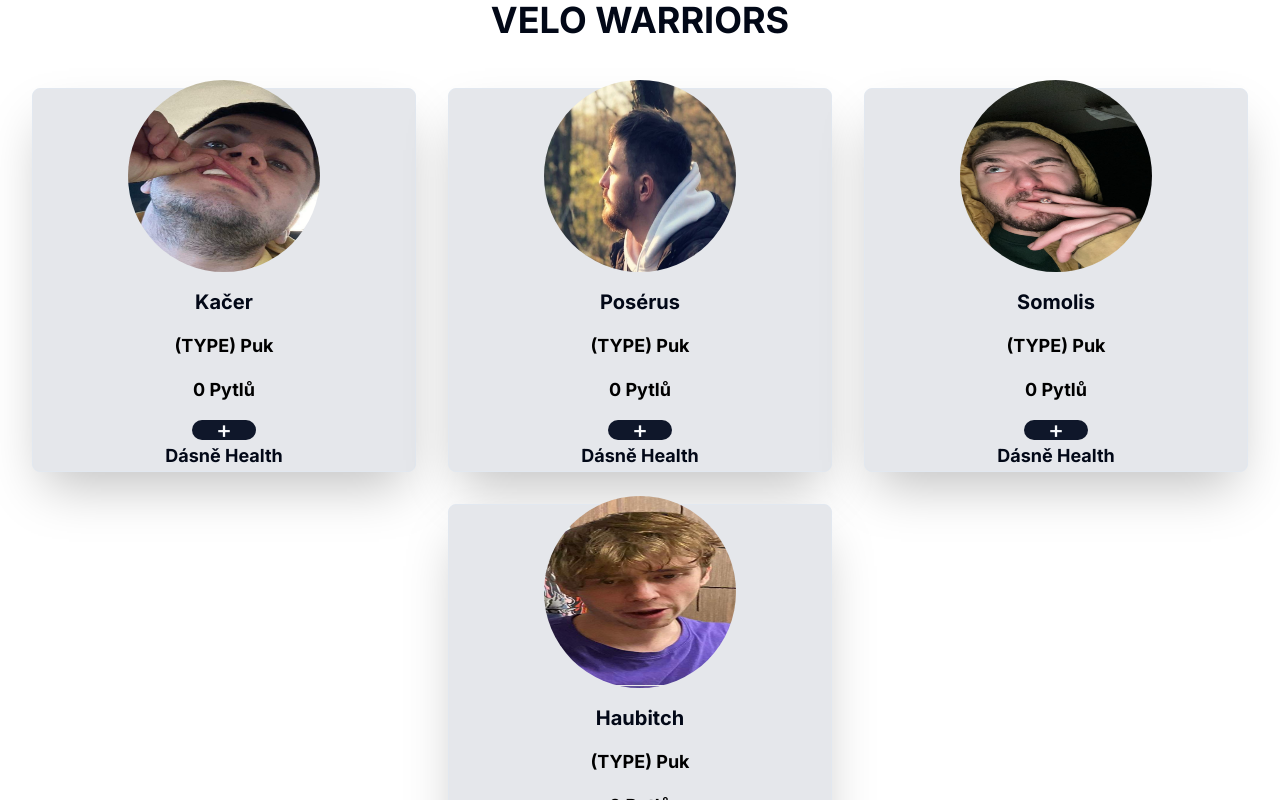
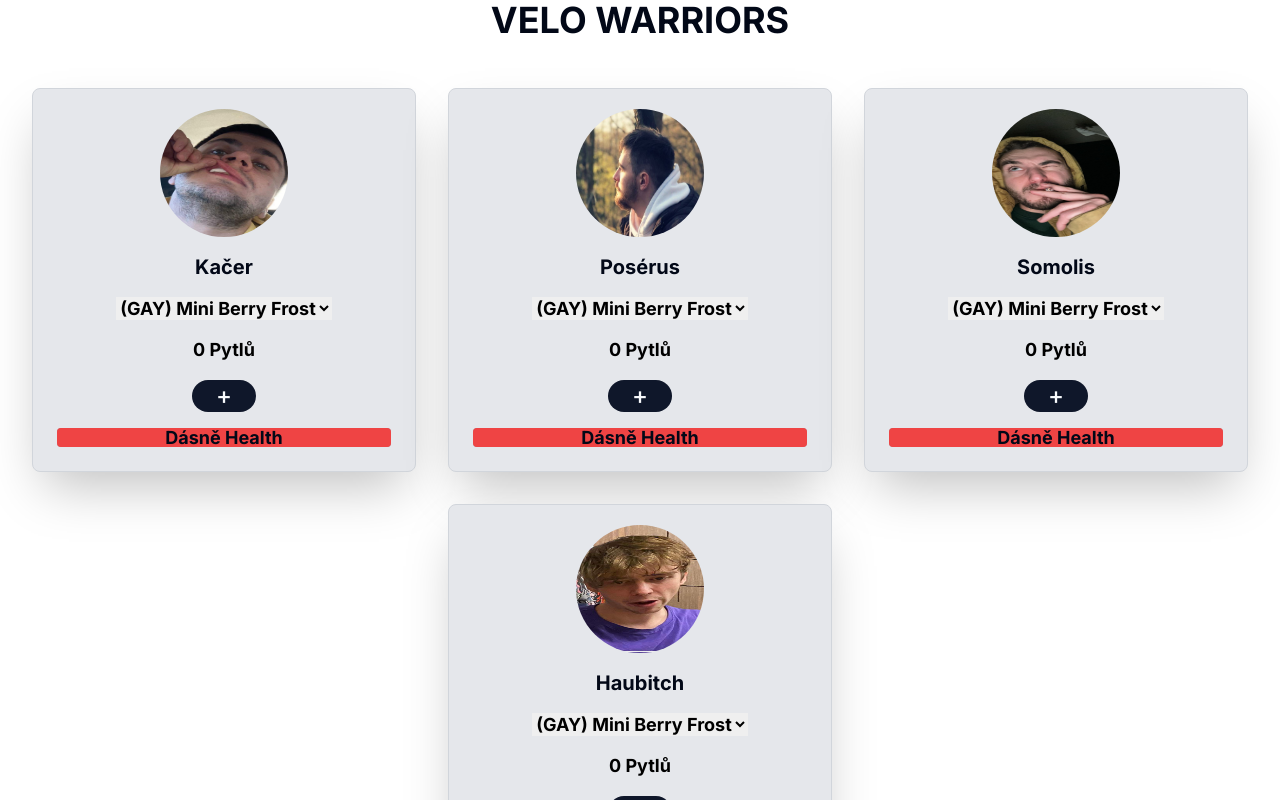
Before and after one commit to XFillD/Velo, a Next.js app: page / in a window 1280 px wide. Shown: the top 800 px of the page. Built offline with nearby package versions, Linux system fonts and the light colour scheme.

Commit message:
second commit

```diff
--- a/app/(site)/page.tsx
+++ b/app/(site)/page.tsx
@@ -11,7 +11,7 @@ export default function Component() {
   return (
     <>
       <h1 className="text-4xl font-bold text-center mb-8">VELO WARRIORS</h1>
-      <main className="flex flex-wrap justify-center items-center p-4 gap-8 h-screen">
+      <main className="flex flex-wrap justify-center items-center p-4 mb-24 gap-8 h-screen">
         {warriors.map((warrior) => (
           <Banner userName={warrior.name} userAvatar={warrior.avatar} />
         ))}
--- a/components/ui/banner.tsx
+++ b/components/ui/banner.tsx
@@ -1,6 +1,6 @@
 "use client";
 
-import React from "react";
+import React, {useState} from "react";
 import { CardContent, Card } from "@/components/ui/card";
 import { Avatar } from "@/components/ui/avatar";
 import { Button } from "@/components/ui/button";
@@ -12,7 +12,10 @@ interface bannerProps {
 }
 
 export const Banner: React.FC<bannerProps> = ({ userName, userAvatar }) => {
-  const [pytle, setPytle] = React.useState<number>(0);
+  const [pytle, setPytle] = useState<number>(0);
+  const options = ["(GAY) Mini Berry Frost", "Freeze X-Strong", "Ice Cool Strong"];
+  const [selectedOption, setSelectedOption] = useState(options[0]);
+
   const pytleNaming =
     pytle === 1
       ? "Pytel"
@@ -27,14 +30,24 @@ export const Banner: React.FC<bannerProps> = ({ userName, userAvatar }) => {
   };
 
   return (
-    <Card className="max-w-lg w-96 h-1/2 bg-gray-200 shadow-2xl hover:shadow-3xl hover:scale-105 transition-all duration-200 ease-in">
-      <CardContent className="flex flex-col items-center justify-center gap-4 h-full">
-        <Avatar className="w-48 h-48">
-          <Image alt="User 1" src={userAvatar} width={500} height={500} />
+    <Card className="max-w-lg w-96 h-1/2 bg-gray-200 shadow-2xl hover:shadow-3xl hover:scale-105 transition-all duration-200 ease-in border border-gray-300">
+      <CardContent className="flex flex-col items-center justify-center gap-4 h-full pt-5">
+        <Avatar className="w-24 h-24 md:w-24 md:h-24 lg:w-32 lg:h-32">
+          <Image alt="User 1" src={userAvatar} width={500} height={500}/>
         </Avatar>
         <h2 className="text-xl font-bold">{userName}</h2>
         <div className="flex items-center gap-2">
-          <span className="text-lg font-bold text-black">(TYPE) Puk</span>
+          <select
+            value={selectedOption}
+            onChange={(e) => setSelectedOption(e.target.value)}
+            className="text-lg font-bold text-black"
+          >
+            {options.map((option) => (
+              <option key={option} value={option} className="text-center">
+                {option}
+              </option>
+            ))}
+          </select>
         </div>
         <div className="flex items-center gap-2">
           <span className="text-lg font-bold text-black">
```
